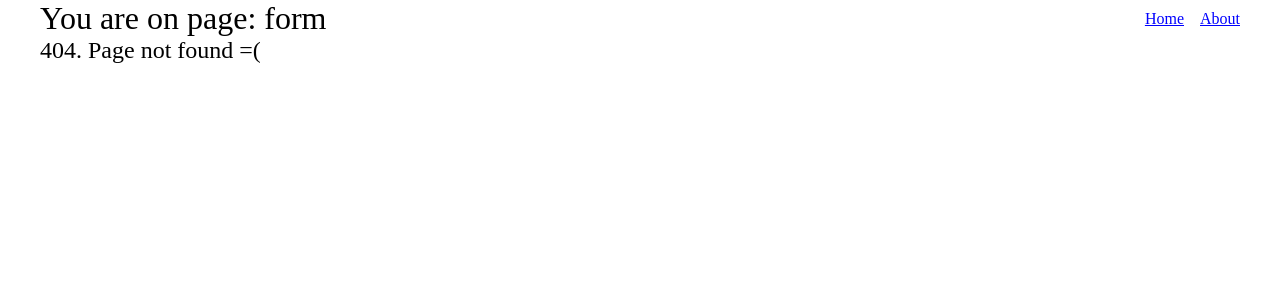
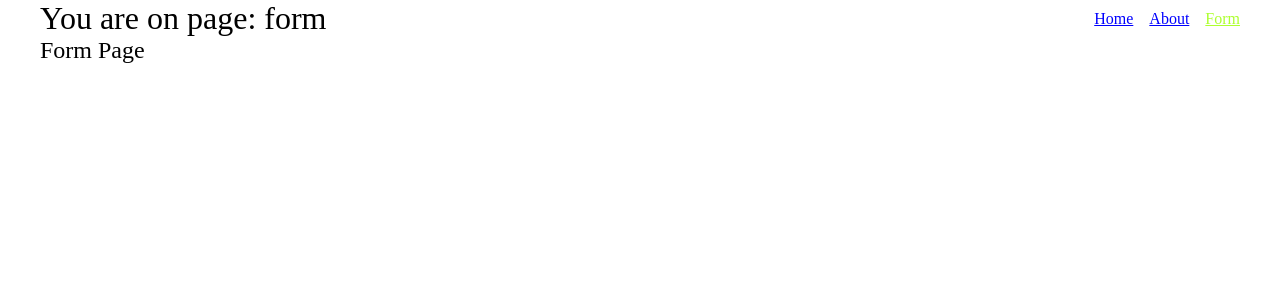
Before and after one commit to the-bearded-nerd/RSS-React-2023q1, a React (Vite) app: page /form in a window 1280 px wide. Before the commit this address had no page. Shown: the top 300 px of the page. Built offline with nearby package versions, Linux system fonts and the light colour scheme.

Commit message:
feat: add form route

```diff
--- a/src/App.tsx
+++ b/src/App.tsx
@@ -5,6 +5,7 @@ import Header from './components/header/header';
 import MainPage from './pages/main/mainPage';
 import About from './pages/about/about';
 import NotFound from './pages/notFound/notFound';
+import Form from './pages/form/form';
 
 interface IAppState {
   title: string;
@@ -31,6 +32,7 @@ class App extends React.Component<unknown, IAppState> {
         <Routes>
           <Route path="/" element={<MainPage changeTitle={this.changeTitle} />} />
           <Route path="/about" element={<About changeTitle={this.changeTitle} />} />
+          <Route path="/form" element={<Form changeTitle={this.changeTitle} />} />
           <Route path="*" element={<NotFound changeTitle={this.changeTitle} />} />
         </Routes>
       </div>
--- a/src/components/header/header.tsx
+++ b/src/components/header/header.tsx
@@ -35,6 +35,14 @@ export default class Header extends React.Component<IHeaderProps, unknown> {
           >
             About
           </NavLink>
+          <NavLink
+            to="/form"
+            style={({ isActive }) => ({
+              color: isActive ? 'greenyellow' : 'blue',
+            })}
+          >
+            Form
+          </NavLink>
         </nav>
       </header>
     );
--- /dev/null
+++ b/src/pages/form/form.tsx
@@ -0,0 +1,16 @@
+import React from 'react';
+
+interface IFormPage {
+  changeTitle(): void;
+}
+
+export default class Form extends React.Component<IFormPage, never> {
+  componentDidMount(): void {
+    const { changeTitle } = this.props;
+    changeTitle();
+  }
+
+  render() {
+    return <h2>Form Page</h2>;
+  }
+}
```
